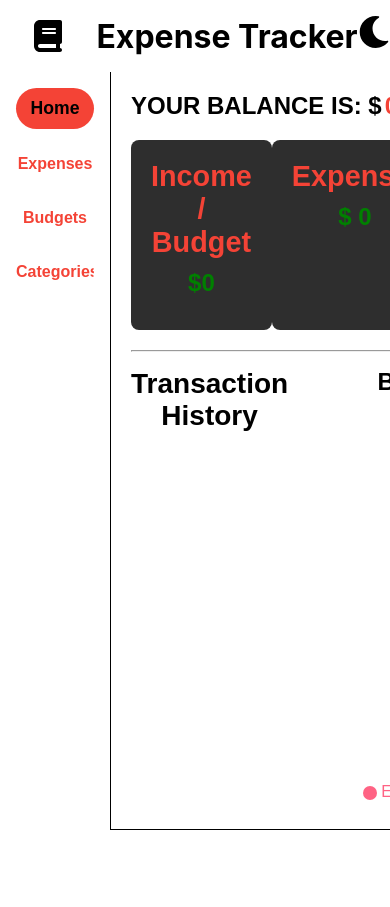
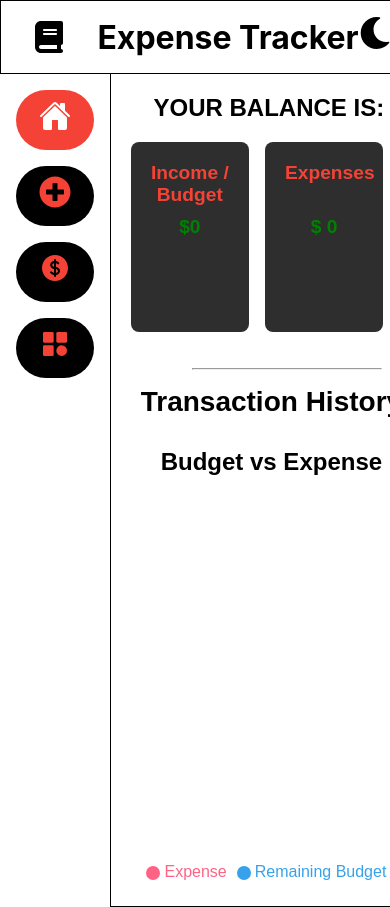
Before and after one commit to Babloo321/expense-tracker, a React (Create React App) app: page / in a window 390 px wide. Before the commit the page ends 844 px from the top, so only its background shows below. Built offline with nearby package versions, Linux system fonts and the light colour scheme.

Commit message:
update all feature and make responsive for mobiles

```diff
--- a/package.json
+++ b/package.json
@@ -7,6 +7,7 @@
     "react": "^19.0.0",
     "react-dom": "^19.0.0",
     "react-icons": "^5.4.0",
+    "react-router-dom": "^7.0.2",
     "react-scripts": "5.0.1",
     "recharts": "^2.15.0"
   },
--- a/src/Sidebar.js
+++ b/src/Sidebar.js
@@ -1,13 +1,39 @@
 import React from 'react'
 import styles from './sidebar.module.css';
+import { IoHome } from "react-icons/io5";
+import { FaPlusCircle } from "react-icons/fa";
+import { HiCurrencyDollar } from "react-icons/hi2";
+import { TbCategoryFilled } from "react-icons/tb";
 
 function Sidebar({buttons, isSelected, setIsSelected}) {
+  function iconFunction(btn){
+    switch(btn){
+      case "Home":
+        return <IoHome />;
+        break;
+
+        case "Expenses":
+        return <FaPlusCircle />;
+        break;
+
+        case "Budgets":
+        return <HiCurrencyDollar />;
+        break;
+
+        case "Categories":
+        return <TbCategoryFilled />;
+        break;
+
+        default:
+          break;
+    }
+  }
   return (
     <div className={styles.container}>
        {
         buttons.map((btn,index) => {
          return <div className={isSelected === index ? styles.select_button : styles.button} key={index} onClick={()=>setIsSelected(index)}>
-         {btn}
+        <span className={styles.icon}>{iconFunction(btn)}</span> <span className={styles.text}>{btn}</span>
           </div>
        })
         }
--- a/src/components/categories/Categories.js
+++ b/src/components/categories/Categories.js
@@ -1,8 +1,35 @@
-import React from 'react'
+import React, { useEffect, useState } from 'react'
 import styles from './styles.module.css';
 function Categories() {
+  const [budget,setBudget] = useState(0);
+  const [expese, setExpense] = useState({ amounts: [], categories: [] });
+  useEffect(() => {
+    const storeBudget = localStorage.getItem('budget');
+    if (storeBudget) {
+      setBudget(JSON.parse(storeBudget));
+    }
+
+    const storeEpense = localStorage.getItem('expense');
+    if (storeEpense) {
+      setExpense(JSON.parse(storeEpense));
+    }
+  }, []);
   return (
-    <div className={styles.categories}>Categories</div>
+    <div className={styles.categories}>
+    <h1>Categories</h1>
+      <div className={styles.budget}>
+        <p>Budget</p>
+        <p>{budget}</p>
+      </div>
+      <div className={styles.categoryContainer}>
+        {expese.categories.map((category, index) => (
+          <div key={index} className={styles.categoryItem}>
+            <p>{category === '' ? 'Uncategorized' : category}{'\n'}</p>
+            <p>{expese.amounts[index]}</p>
+          </div>
+        ))}
+      </div>
+    </div>
   )
 }
 
--- a/src/components/categories/styles.module.css
+++ b/src/components/categories/styles.module.css
@@ -12,4 +12,47 @@
   /* border-bottom-width: 1px;
   border-bottom-style: solid;
   border-bottom-color: var(--text-color); */
+  display: flex;
+  flex-direction: column;
 }
+.categories h1{
+  padding: 1rem 0;
+  text-align: center;
+}
+
+.categoryContainer{
+  display: flex;
+  flex-direction: row;
+  flex-wrap: wrap;
+  justify-content: flex-start;
+  margin: 0 2rem;
+  gap: 1rem;
+  padding: 1rem 0;
+}
+.categoryItem, .budget{
+background-color: var(--text-color);
+color: var(--background-color);
+display: flex;
+flex-direction: column;
+justify-content: center;
+align-items: center;
+gap: 6px;
+padding: 2rem 1.5rem;
+border-radius: 5px;
+cursor: pointer;
+}
+.budget{
+  /* width: 20%;
+  transform: translate(160%, 0); */
+  background-color: var(--red-color);
+  margin-left: 2rem;
+  margin-right: 4rem;
+}
+.categoryItem:hover, .budget:hover{
+  background-color: var(--red-color);
+  color: var(--text-color);
+}
+.categoryItem p, .budget p{
+  font-size: 1.2rem;
+  font-weight: bold;
+}
--- a/src/components/header/Header.js
+++ b/src/components/header/Header.js
@@ -3,10 +3,12 @@ import styles from './styles.module.css'
 import { FaBook } from "react-icons/fa6";
 import ThemeToggle from '../theme/ThemeToggle';
 function Header() {
+  const handleLogoClick = () => {
+    window.location.reload();
+  }
   return (
-
     <div className={styles.header}>
-      <FaBook className={styles.icon}/> <h1 className={styles.heading}>Expense Tracker</h1>
+      <FaBook className={styles.icon} onClick={handleLogoClick}/> <h1 className={styles.heading}>Expense Tracker</h1>
       {/* <TbBulb className={styles.icon}/> */}
       <ThemeToggle className={styles.icon}/>
 
--- a/src/components/header/styles.module.css
+++ b/src/components/header/styles.module.css
@@ -7,6 +7,7 @@
   align-items: center;
   background-color: var(--background-color);
   border: 1px solid var(--text-color);
+  /* border: 1px solid var(black); */
 }
 .heading{
   color: var(--text-color);
@@ -16,4 +17,5 @@
   font-size: 2rem;
   color: var(--text-color);
   padding: 0 2rem;
+  cursor: pointer;
 }
--- a/src/components/home/Home.js
+++ b/src/components/home/Home.js
@@ -44,7 +44,8 @@ function Home() {
 
         <div className={styles.summary}>
           <div className={styles.incomeBudget}>
-            <h2>Income / Budget</h2> <p>${budget ? budget : 0}</p>
+            <h2>Income / Budget</h2>
+            <p>${budget ? budget : 0}</p>
           </div>
 
           <div className={styles.expenses}>
--- a/src/components/home/styles.module.css
+++ b/src/components/home/styles.module.css
@@ -83,14 +83,17 @@
 }
 
 .transactionHistory li {
+
+  font-weight: bold;
   background-color: #2e2e2e;
-  padding: 10px;
+  padding: 10px 20px;
   border-radius: 8px;
   margin-bottom: 10px;
   display: flex;
-  justify-content: space-between;
+  justify-content:space-between;
+  text-align: center;
+  color: var(--text-color);
 }
-
 .pieChart {
   flex: 1;
   text-align: center;
@@ -99,3 +102,65 @@
   justify-content: center;
   align-items: center;
 }
+
+
+@media only screen and (max-width: 600px){
+  .dashboard{
+    width: 100%;
+    display: flex;
+    flex-direction: column;
+    justify-content: center;
+    align-items: center;
+  }
+    .summary {
+      justify-content:center;
+      align-items: center;
+      gap: 1rem;
+      margin-bottom: 20px;
+      margin-right: 60px;
+      overflow: hidden;
+    }
+
+    .incomeBudget, .expenses {
+      background-color: #2e2e2e;
+      padding: 20px;
+      border-radius: 8px;
+      width: 50%;
+      height: 130px;
+      text-align: center;
+      overflow: hidden;
+    }
+
+    .incomeBudget h2, .expenses h2 {
+      margin-bottom: 10px;
+      font-size: 1.2rem;
+      color: var(--red-color);
+    }
+    .incomeBudget p, .expenses p {
+      margin-bottom: 5px;
+      font-size: 1.2rem;
+      font-weight: bold;
+      color: green;
+    }
+    .expenses p{
+      transform: translateY(22px);
+    }
+
+    hr{
+      width: 60%;
+      margin: 0 auto;
+    }
+
+
+.chartHistory{
+  width: 90%;
+  margin: 0 auto;
+  margin-right: 100px;
+  flex-direction: column;
+}
+.transactionHistory {
+  text-align: center;
+  flex: 1;
+  margin-bottom: 20px;
+}
+}
--- a/src/components/theme/ThemeToggle.js
+++ b/src/components/theme/ThemeToggle.js
@@ -1,12 +1,18 @@
-import React, { useState } from 'react';
+import React, { useEffect, useState } from 'react';
 import { FaMoon, FaSun } from 'react-icons/fa';
 import styles from './styles.module.css';
 const ThemeToggle = () => {
   const [darkMode, setDarkMode] = useState(false);
 
+  useEffect(() => {
+    const isDarkMode = localStorage.getItem('darkMode') === 'true';
+    setDarkMode(isDarkMode);
+    document.documentElement.classList.toggle('dark_mode', isDarkMode);
+  }, []);
   const toggleTheme = () => {
     setDarkMode(!darkMode);
     document.documentElement.classList.toggle('dark_mode', !darkMode);
+    localStorage.setItem('darkMode', !darkMode);
   };
 
   return (
--- a/src/index.css
+++ b/src/index.css
@@ -1,6 +1,6 @@
 :root {
   --background-color: white;
-  --text-color: balck;
+  --text-color: black;
   --red-color: #f44336;
   --link-color: navy;
   --heading-size: 1.5rem;
--- a/src/sidebar.module.css
+++ b/src/sidebar.module.css
@@ -23,7 +23,7 @@
 
 .select_button {
   background-color: var(--red-color);
-  color: var(--text_color);
+  color: var(--background-color);
   font-weight: bold;
   padding: 10px 0;
   border-radius: 60px;
@@ -42,3 +42,16 @@
   font-weight: bold;
   text-align: center;
 }
+.icon{
+  display: none;
+}
+
+@media screen and (max-width: 668px) {
+  .icon{
+    display: block;
+    font-size: 2rem;
+  }
+  .text{
+    display: none;
+  }
+}
```
Also changed, not shown: 1 other file (tests, documents, lock files or other folders).
